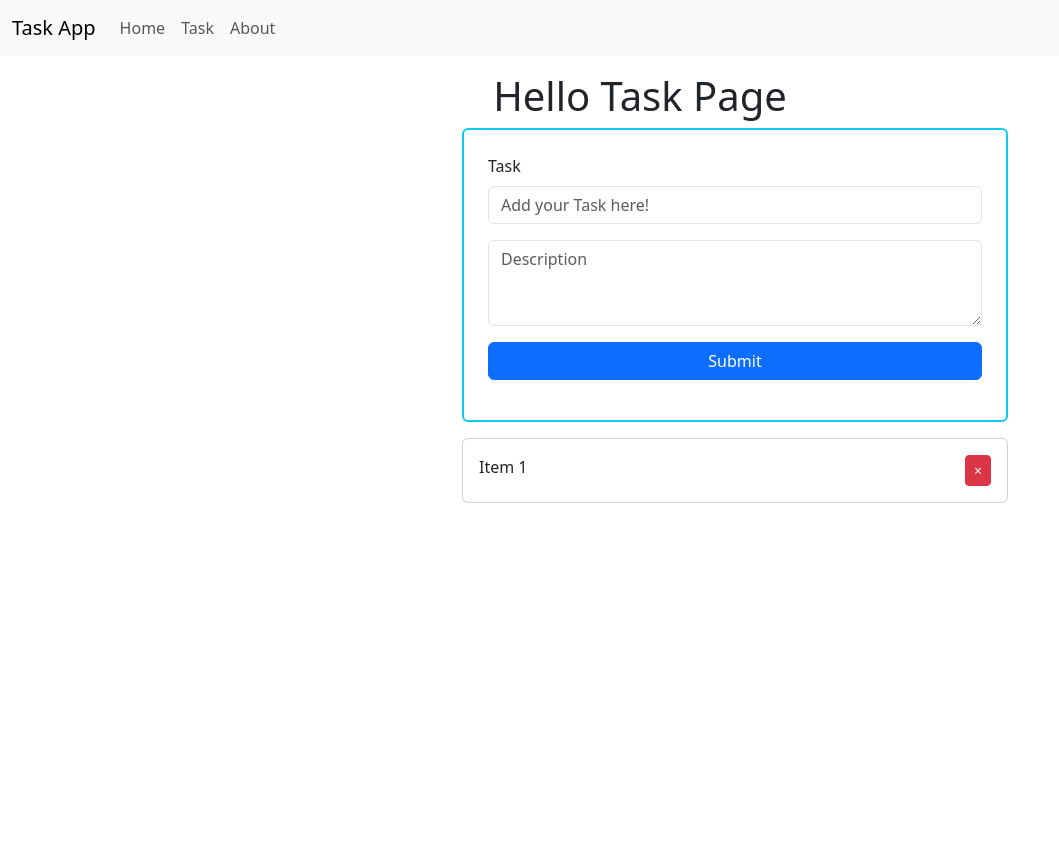
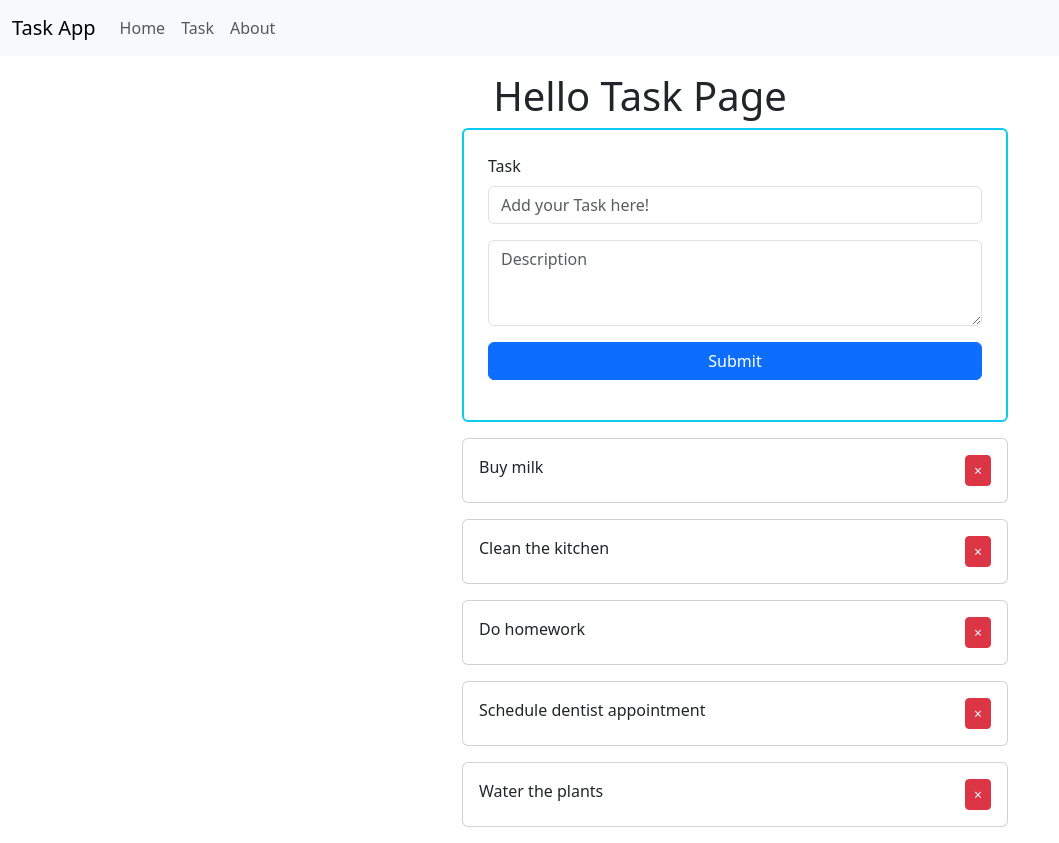
Before and after one commit to cckcoder/vue-js-task-app, a Vue app: page /task in a window 1280 px wide. Shown: the whole page, without its empty margins (0-1059 px from the left). Before the commit the page ends 800 px from the top, so only its background shows below. Built offline with nearby package versions, Linux system fonts and the light colour scheme.

Commit message:
update: complete component
Signed-off-by: codewizz_thinkpad <codewizz@cckcoder.cc>

```diff
--- /dev/null
+++ b/src/components/TaskList.vue
@@ -0,0 +1,49 @@
+<script setup>
+import { ref } from 'vue'
+
+const tasks = ref([
+  {
+    id: '0001',
+    title: 'Buy milk',
+    description: 'Get a gallon of milk from the store.',
+    completed: false
+  },
+  {
+    id: '0002',
+    title: 'Clean the kitchen',
+    description: 'Wash dishes and wipe down countertops and appliances.',
+    completed: false
+  },
+  {
+    id: '0003',
+    title: 'Do homework',
+    description: 'Complete assigned homework for the day.',
+    completed: false
+  },
+  {
+    id: '0004',
+    title: 'Schedule dentist appointment',
+    description: 'Call the dentist to schedule a routine cleaning.',
+    completed: false
+  },
+  {
+    id: '0005',
+    title: 'Water the plants',
+    description: 'Give the houseplants a thorough watering.',
+    completed: false
+  }
+])
+</script>
+
+<template>
+  <div class="offset-4 col-md-6 mt-3">
+    <div class="card mb-3" v-for="task in tasks" :key="task.id">
+      <div class="card-body">
+        <div class="d-flex justify-content-between">
+          <span>{{ task.title }}</span>
+          <button class="btn btn-danger btn-sm">&times;</button>
+        </div>
+      </div>
+    </div>
+  </div>
+</template>
--- a/src/views/TaskView.vue
+++ b/src/views/TaskView.vue
@@ -1,18 +1,27 @@
 <script setup>
 import { computed, ref } from 'vue'
+import TaskList from '@/components/TaskList.vue'
 
 const formTask = computed(() => {
   return ['border', 'border-info', 'border-2', 'p-4', 'rounded']
 })
 
-const tasks = ref([])
+const task = ref({
+  title: '',
+  description: ''
+})
 
 const submitTask = () => {
   tasks.value.push({
     id: tasks.value.length + 1,
-    title: 'Task ' + tasks.value.length,
-    description: 'Description ' + tasks.value.length
+    title: task.value.title,
+    description: task.value.description
   })
+
+  task.value = {
+    title: '',
+    description: ''
+  }
 }
 </script>
 
@@ -24,11 +33,18 @@ const submitTask = () => {
         <div class="mb-3">
           <div class="form-group mb-3">
             <label for="task" class="form-label">Task</label>
-            <input type="text" class="form-control" placeholder="Add your Task here!" name="task" />
+            <input
+              v-model="task.title"
+              type="text"
+              class="form-control"
+              placeholder="Add your Task here!"
+              name="task"
+            />
           </div>
 
           <div class="form-group">
             <textarea
+              v-model="task.description"
               name="description"
               rows="3"
               class="form-control"
@@ -39,15 +55,7 @@ const submitTask = () => {
         </div>
       </form>
     </div>
-    <div class="offset-4 col-md-6 mt-3">
-      <div class="card">
-        <div class="card-body">
-          <div class="d-flex justify-content-between">
-            <span>Item 1</span>
-            <button class="btn btn-danger btn-sm">&times;</button>
-          </div>
-        </div>
-      </div>
-    </div>
+
+    <TaskList />
   </div>
 </template>
```
